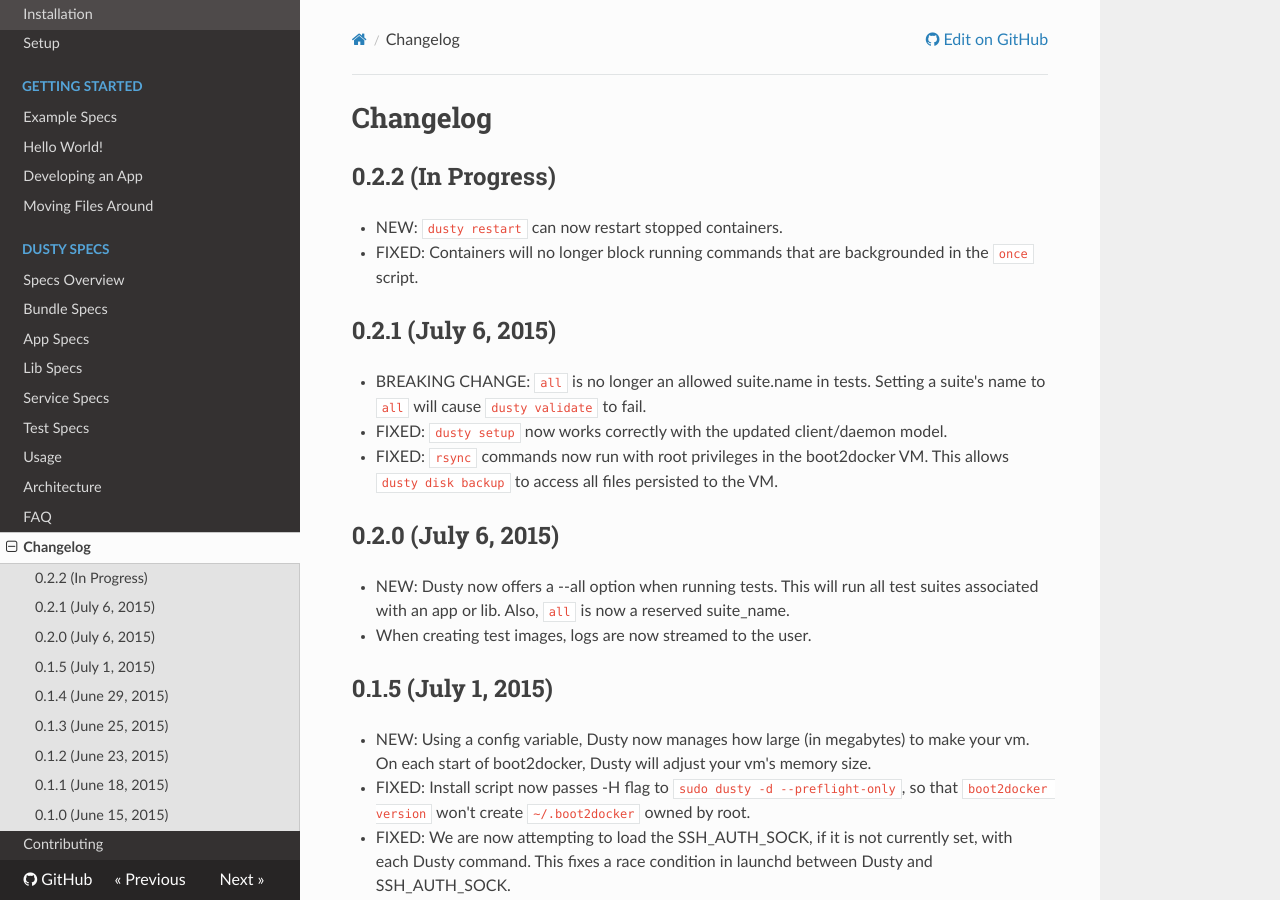
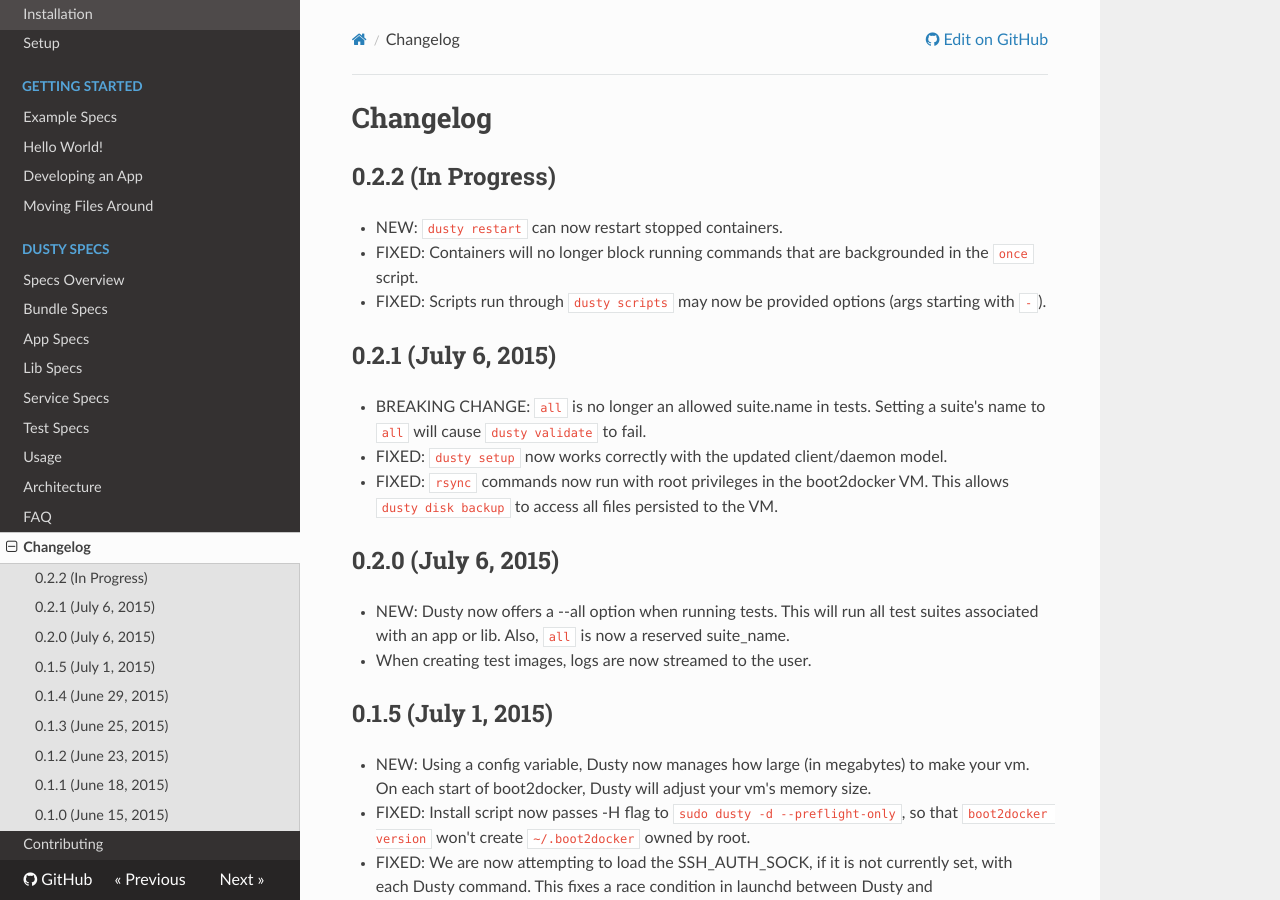
Before and after one commit to gamechanger/dusty, an MkDocs documentation site: the page built from docs/changelog.md, in a window 1280 px wide and 900 px high. Built offline with MkDocs 1.6.1, drawn with Linux system fonts in a browser that asks for light colours; nearby versions of some CDN libraries; old or Windows-style settings are respelled for this version of MkDocs.

Commit message:
Add changelog note on fixing script options

```diff
--- a/docs/changelog.md
+++ b/docs/changelog.md
@@ -4,6 +4,7 @@
  * NEW: `dusty restart` can now restart stopped containers.
 
  * FIXED: Containers will no longer block running commands that are backgrounded in the `once` script.
+ * FIXED: Scripts run through `dusty scripts` may now be provided options (args starting with `-`).
 
 ## 0.2.1 (July 6, 2015)
   * BREAKING CHANGE: `all` is no longer an allowed suite.name in tests.  Setting a suite's name to `all` will cause `dusty validate` to fail.
```
